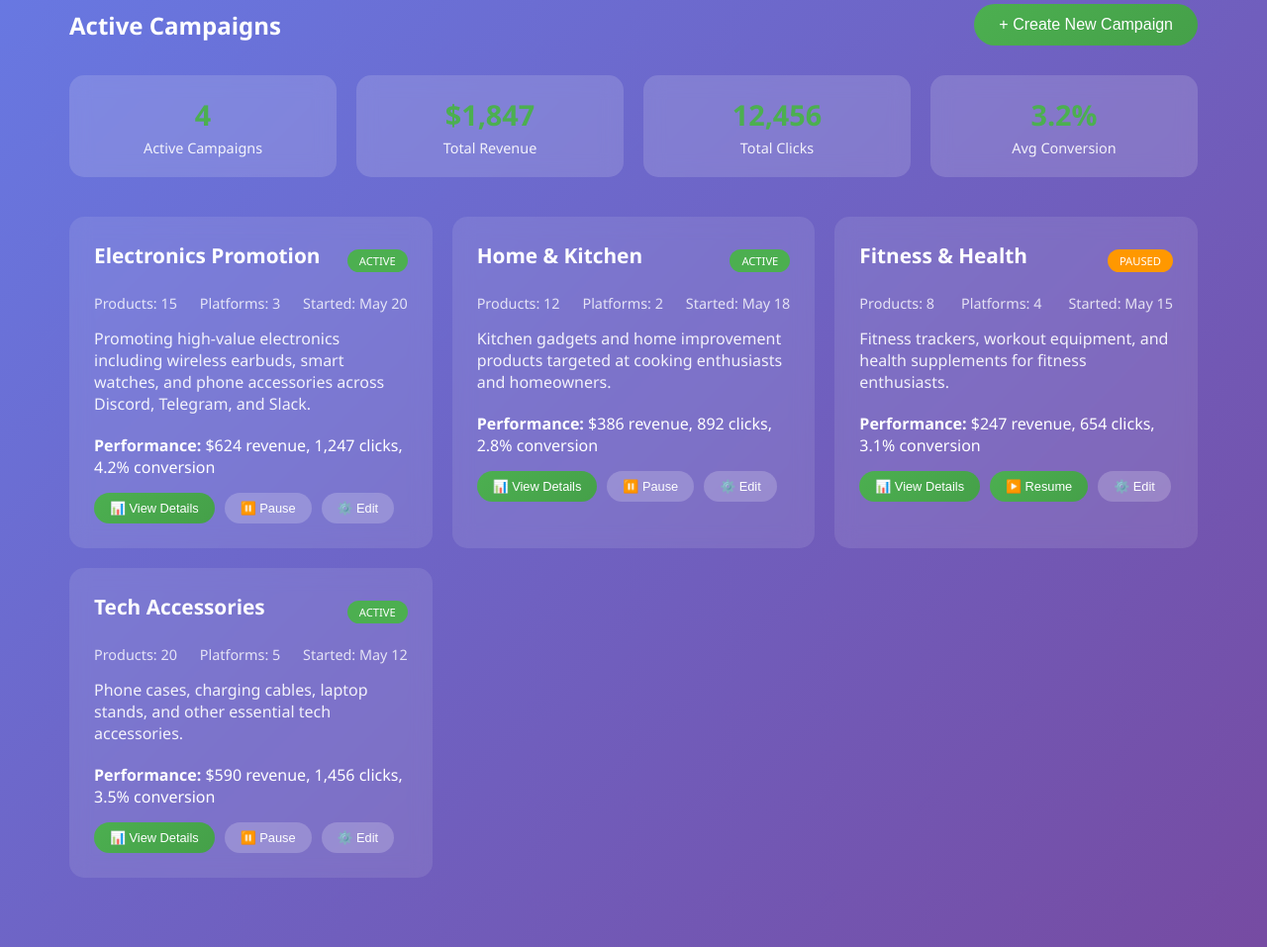
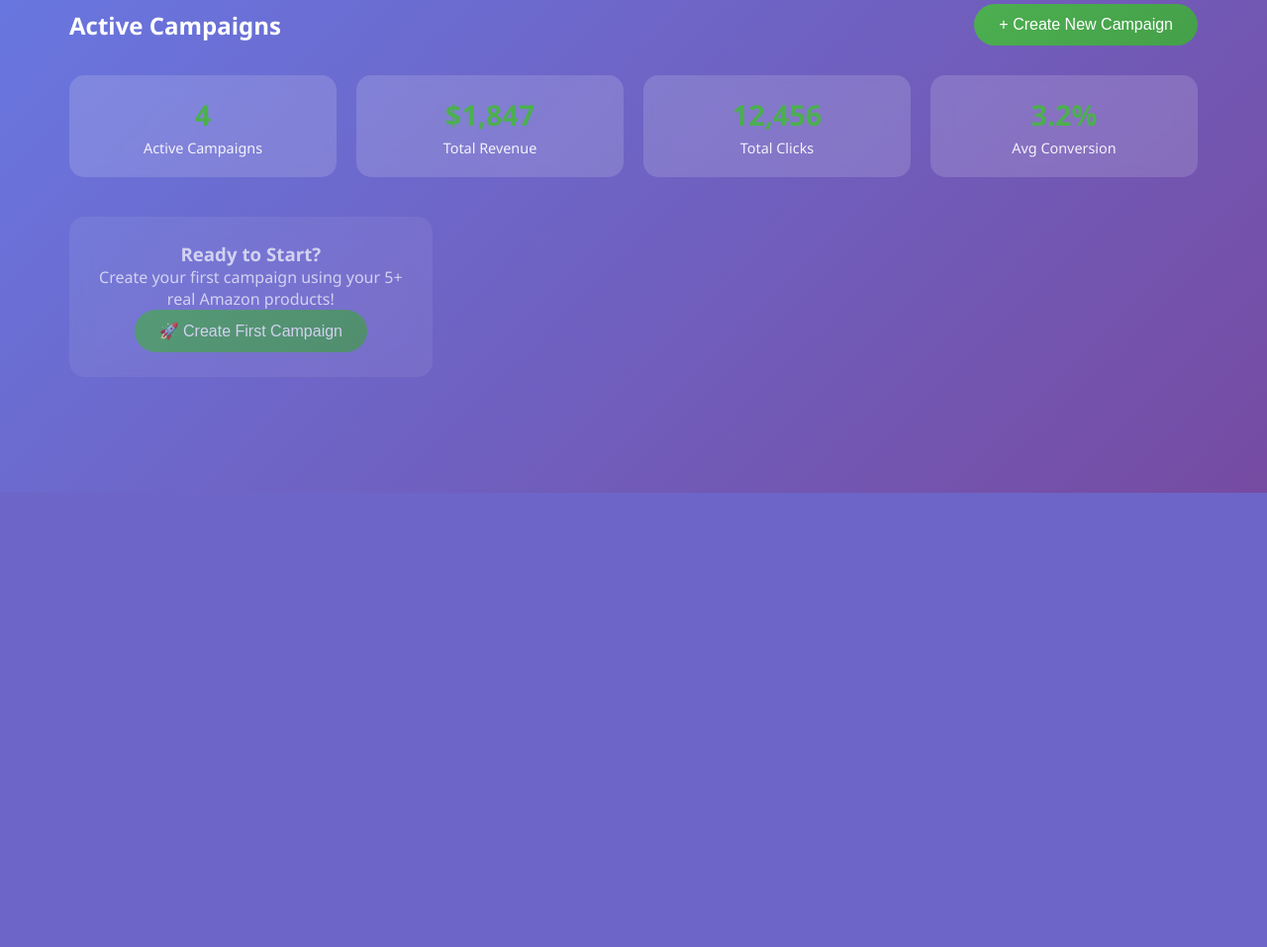
Before and after one commit to the3kproduction/3Kaffiliatebot-pro, a Flask app: page /campaigns in a window 1280 px wide. Shown: the part 302-1259 px from the top of the page at 99% size. After the commit the page ends 800 px from the top, so only its background shows below. Run offline with Flask 3, Linux system fonts and the light colour scheme; the visitor is signed in with stand-in values (Sample User, id 1).

Commit message:
Display real campaign data and enable free trials for premium plans
Replaces placeholder campaign data with real data and implements 7-day free trials.

Replit-Commit-Author: Agent
Replit-Commit-Session-Id: 9e95c6ea-836a-4bc5-b947-222117839818
Replit-Commit-Screenshot-Url: https://storage.googleapis.com/screenshot-production-us-central1/6648d937-e75a-49db-8c33-5780264980a4/0507e21e-a58d-4281-8e5f-b01ef7332837.jpg

```diff
--- a/templates/campaigns.html
+++ b/templates/campaigns.html
@@ -91,97 +91,40 @@
         </div>
 
         <div class="campaigns-grid">
+            {% for campaign in campaigns %}
             <div class="campaign-card">
                 <div style="display: flex; justify-content: space-between; align-items: center; margin-bottom: 15px;">
-                    <div class="campaign-title">Electronics Promotion</div>
-                    <span class="status-active">ACTIVE</span>
+                    <div class="campaign-title">{{ campaign.name }}</div>
+                    <span class="status-{{ campaign.status }}">{{ campaign.status.upper() }}</span>
                 </div>
                 <div class="campaign-stats">
-                    <span>Products: 15</span>
-                    <span>Platforms: 3</span>
-                    <span>Started: May 20</span>
+                    <span>Products: {{ campaign.products_count }}</span>
+                    <span>Platforms: 2</span>
+                    <span>Started: {{ campaign.created_at }}</span>
                 </div>
                 <div class="campaign-description">
-                    Promoting high-value electronics including wireless earbuds, smart watches, and phone accessories across Discord, Telegram, and Slack.
+                    {{ campaign.description }}
                 </div>
                 <div style="margin-bottom: 15px;">
-                    <strong>Performance:</strong> $624 revenue, 1,247 clicks, 4.2% conversion
+                    <strong>Performance:</strong> ${{ "%.2f"|format(campaign.total_revenue) }} revenue, {{ campaign.total_clicks }} clicks, {{ campaign.total_posts }} posts
                 </div>
                 <div class="campaign-actions">
-                    <button class="btn btn-small">📊 View Details</button>
-                    <button class="btn btn-small btn-secondary">⏸️ Pause</button>
-                    <button class="btn btn-small btn-secondary">⚙️ Edit</button>
+                    <button class="btn btn-small" onclick="viewCampaignDetails({{ campaign.id }})">📊 View Details</button>
+                    <button class="btn btn-small btn-secondary" onclick="toggleCampaign({{ campaign.id }})">
+                        {% if campaign.status == 'active' %}⏸️ Pause{% else %}▶️ Resume{% endif %}
+                    </button>
+                    <button class="btn btn-small btn-secondary" onclick="editCampaign({{ campaign.id }})">⚙️ Edit</button>
                 </div>
             </div>
+            {% endfor %}
 
-            <div class="campaign-card">
-                <div style="display: flex; justify-content: space-between; align-items: center; margin-bottom: 15px;">
-                    <div class="campaign-title">Home & Kitchen</div>
-                    <span class="status-active">ACTIVE</span>
-                </div>
-                <div class="campaign-stats">
-                    <span>Products: 12</span>
-                    <span>Platforms: 2</span>
-                    <span>Started: May 18</span>
-                </div>
-                <div class="campaign-description">
-                    Kitchen gadgets and home improvement products targeted at cooking enthusiasts and homeowners.
-                </div>
-                <div style="margin-bottom: 15px;">
-                    <strong>Performance:</strong> $386 revenue, 892 clicks, 2.8% conversion
-                </div>
-                <div class="campaign-actions">
-                    <button class="btn btn-small">📊 View Details</button>
-                    <button class="btn btn-small btn-secondary">⏸️ Pause</button>
-                    <button class="btn btn-small btn-secondary">⚙️ Edit</button>
-                </div>
+            {% if not campaigns %}
+            <div class="campaign-card" style="text-align: center; opacity: 0.7;">
+                <h3>Ready to Start?</h3>
+                <p>Create your first campaign using your {{ electronics_count + home_kitchen_count + sports_count }}+ real Amazon products!</p>
+                <button class="btn" onclick="createCampaign()">🚀 Create First Campaign</button>
             </div>
-
-            <div class="campaign-card">
-                <div style="display: flex; justify-content: space-between; align-items: center; margin-bottom: 15px;">
-                    <div class="campaign-title">Fitness & Health</div>
-                    <span class="status-paused">PAUSED</span>
-                </div>
-                <div class="campaign-stats">
-                    <span>Products: 8</span>
-                    <span>Platforms: 4</span>
-                    <span>Started: May 15</span>
-                </div>
-                <div class="campaign-description">
-                    Fitness trackers, workout equipment, and health supplements for fitness enthusiasts.
-                </div>
-                <div style="margin-bottom: 15px;">
-                    <strong>Performance:</strong> $247 revenue, 654 clicks, 3.1% conversion
-                </div>
-                <div class="campaign-actions">
-                    <button class="btn btn-small">📊 View Details</button>
-                    <button class="btn btn-small">▶️ Resume</button>
-                    <button class="btn btn-small btn-secondary">⚙️ Edit</button>
-                </div>
-            </div>
-
-            <div class="campaign-card">
-                <div style="display: flex; justify-content: space-between; align-items: center; margin-bottom: 15px;">
-                    <div class="campaign-title">Tech Accessories</div>
-                    <span class="status-active">ACTIVE</span>
-                </div>
-                <div class="campaign-stats">
-                    <span>Products: 20</span>
-                    <span>Platforms: 5</span>
-                    <span>Started: May 12</span>
-                </div>
-                <div class="campaign-description">
-                    Phone cases, charging cables, laptop stands, and other essential tech accessories.
-                </div>
-                <div style="margin-bottom: 15px;">
-                    <strong>Performance:</strong> $590 revenue, 1,456 clicks, 3.5% conversion
-                </div>
-                <div class="campaign-actions">
-                    <button class="btn btn-small">📊 View Details</button>
-                    <button class="btn btn-small btn-secondary">⏸️ Pause</button>
-                    <button class="btn btn-small btn-secondary">⚙️ Edit</button>
-                </div>
-            </div>
+            {% endif %}
         </div>
     </div>
 
--- a/working_app.py
+++ b/working_app.py
@@ -122,6 +122,13 @@ def create_checkout_session():
                 'quantity': 1,
             }],
             mode='subscription',
+            subscription_data={
+                'trial_period_days': 7,  # 7-day free trial
+                'metadata': {
+                    'plan': plan,
+                    'trial_days': '7'
+                }
+            },
             success_url=f'{domain}/success?session_id={{CHECKOUT_SESSION_ID}}',
             cancel_url=f'{domain}/subscribe',
             metadata={'plan': plan}
```
Also changed, not shown: attached_assets/Screenshot 2025-05-26 220801.png (added).
